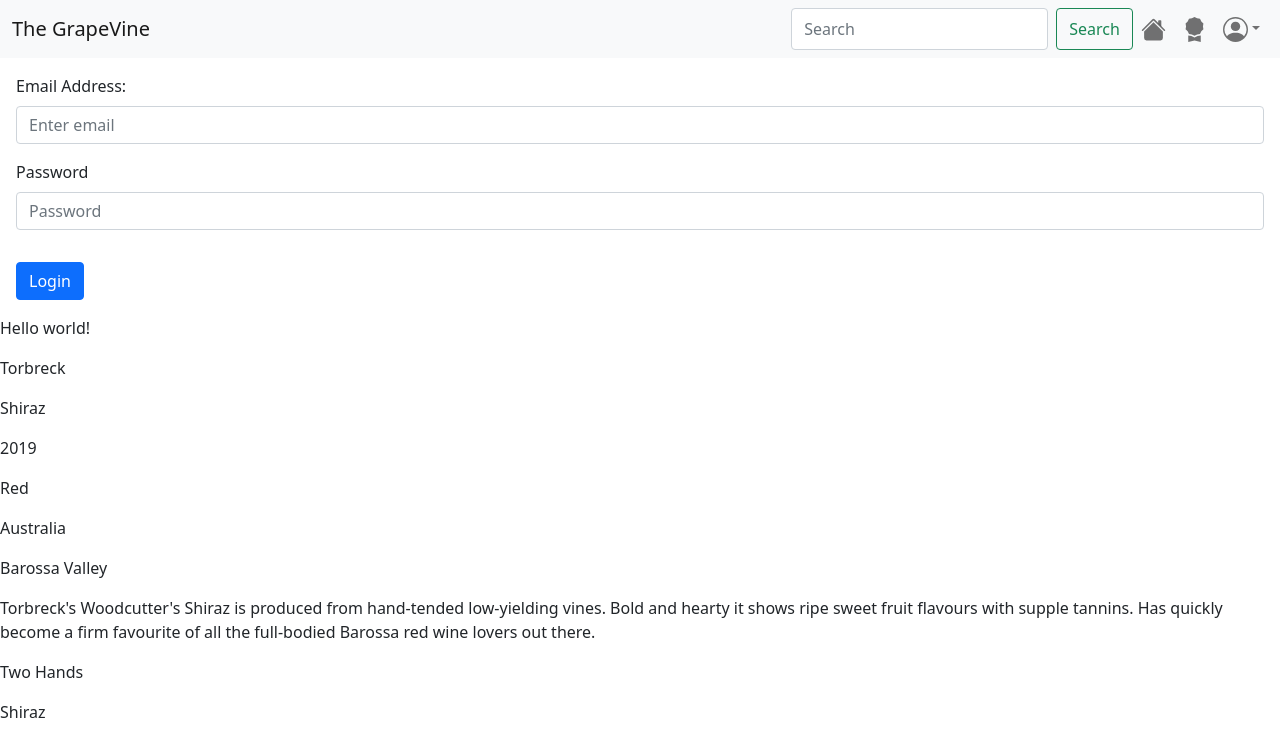
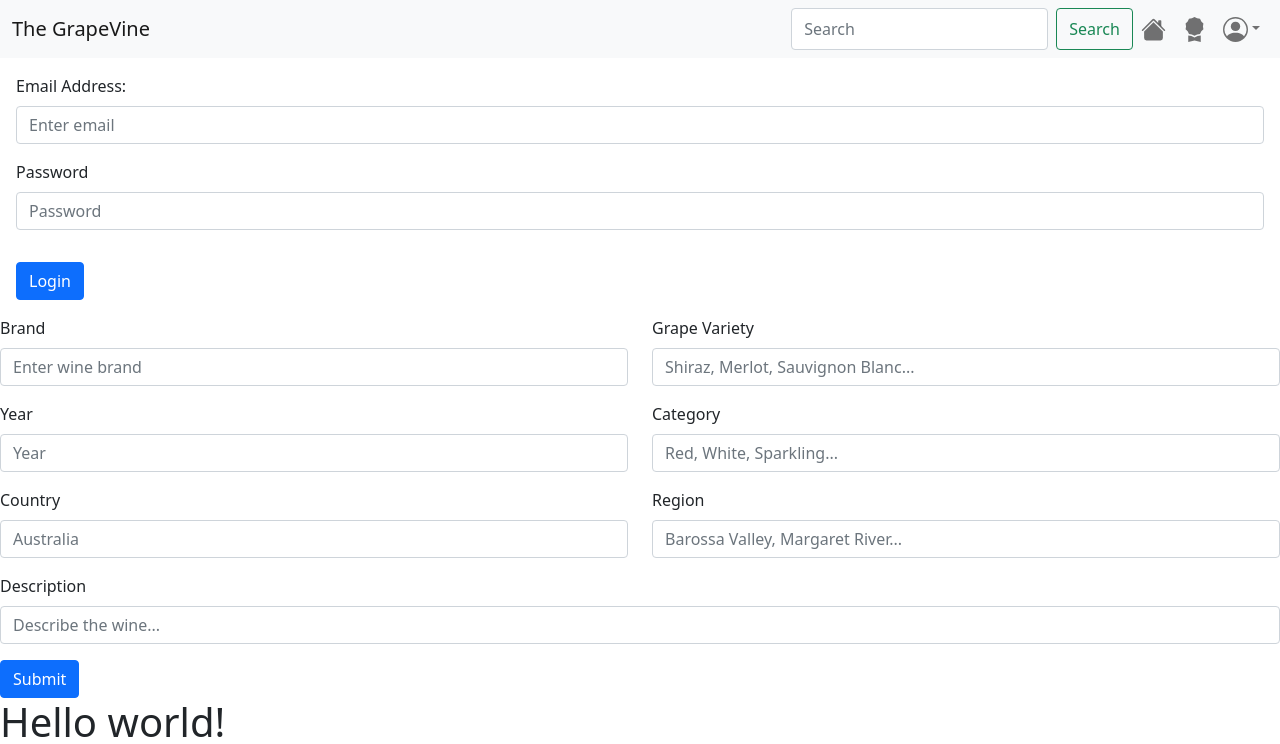
Before and after one commit to TheGrapeVineCo/client, a React (Create React App) app: page /wineListings in a window 1280 px wide. Shown: the top 744 px of the page. Built offline with nearby package versions, Linux system fonts and the light colour scheme.

Commit message:
adds formatting and basic form setup

```diff
--- a/src/App.js
+++ b/src/App.js
@@ -23,8 +23,11 @@
     <div className="App">
       <header className="App-header">
         <Navigation loggedInUser={loggedInUser} activateUser={activateUser} />
+
         {/* When no user signed in, render loginForm */}
         {!loggedInUser && <LoginForm activateUser={activateUser} />}
+
+        {/* Need to include logic for only admin to have access to NewWineForm */}
         <NewWineForm />
         <WineListings wineListings={wineListings} />
       </header>
--- a/src/components/NewWineForm.js
+++ b/src/components/NewWineForm.js
@@ -1,5 +1,127 @@
-const NewWineForm = () => {
-  return <></>;
-};
+import Button from "react-bootstrap/Button";
+import Col from "react-bootstrap/Col";
+import Form from "react-bootstrap/Form";
+import Row from "react-bootstrap/Row";
+import { useState } from "react";
+
+// somehow need to pass eg. "loggedInAdmin" param so only admins can fill out this form
+function NewWineForm() {
+  // Sets initial fields as empty
+  const initialFormData = {
+    brand: "",
+    grape_variety: "",
+    year: "",
+    category: "",
+    country: "",
+    region: "",
+    description: "",
+  };
+
+  const [formData, setFormData] = useState(initialFormData);
+
+  //   obtains data from new wine listing
+  const handleFormData = (e) => {
+    setFormData({
+      ...formData,
+      [e.target.id]: e.target.value,
+    });
+  };
+
+  //   needs validation to ensure empty data is submit
+  const handleSubmit = (e) => {
+    e.preventDefault();
+    console.log(formData);
+    console.log(e.target.value);
+    clearFormData();
+  };
+
+  //   clears the form data for next entry
+  const clearFormData = () => {
+    setFormData(initialFormData);
+  };
+
+  return (
+    <Form onSubmit={handleSubmit}>
+      <Row className="mb-3">
+        <Form.Group as={Col} controlId="brand">
+          <Form.Label>Brand</Form.Label>
+          <Form.Control
+            type="string"
+            placeholder="Enter wine brand"
+            value={formData.brand}
+            onChange={handleFormData}
+          />
+        </Form.Group>
+
+        <Form.Group as={Col} controlId="grape_variety">
+          <Form.Label>Grape Variety</Form.Label>
+          <Form.Control
+            type="string"
+            placeholder="Shiraz, Merlot, Sauvignon Blanc..."
+            value={formData.grape_variety}
+            onChange={handleFormData}
+          />
+        </Form.Group>
+      </Row>
+
+      <Row className="mb-3">
+        <Form.Group as={Col} controlId="year">
+          <Form.Label>Year</Form.Label>
+          <Form.Control
+            type="integer"
+            placeholder="Year"
+            value={formData.year}
+            onChange={handleFormData}
+          />
+        </Form.Group>
+
+        <Form.Group as={Col} controlId="category">
+          <Form.Label>Category</Form.Label>
+          <Form.Control
+            type="string"
+            placeholder="Red, White, Sparkling..."
+            value={formData.category}
+            onChange={handleFormData}
+          />
+        </Form.Group>
+      </Row>
+
+      <Row className="mb-3">
+        <Form.Group as={Col} controlId="country">
+          <Form.Label>Country</Form.Label>
+          <Form.Control
+            type="string"
+            placeholder="Australia"
+            value={formData.country}
+            onChange={handleFormData}
+          />
+        </Form.Group>
+
+        <Form.Group as={Col} controlId="region">
+          <Form.Label>Region</Form.Label>
+          <Form.Control
+            type="string"
+            placeholder="Barossa Valley, Margaret River..."
+            value={formData.region}
+            onChange={handleFormData}
+          />
+        </Form.Group>
+      </Row>
+      <Form.Group className="mb-3" controlId="description">
+        <Form.Label>Description</Form.Label>
+        <Form.Control
+          type="text"
+          placeholder="Describe the wine..."
+          value={formData.description}
+          onChange={handleFormData}
+        />
+      </Form.Group>
+
+      <Button variant="primary" type="submit">
+        Submit
+      </Button>
+    </Form>
+  );
+}
 
 export default NewWineForm;
--- a/src/components/WineListing.js
+++ b/src/components/WineListing.js
@@ -1,6 +1,9 @@
+import Card from "react-bootstrap/Card";
+
 const WineListing = ({ listing }) => {
   return (
-    <>
+    <Card>
+      <Card.Body>
         <p>{listing.brand}</p>
         <p>{listing.grape_variety}</p>
         <p>{listing.year}</p>
@@ -8,7 +11,8 @@
         <p>{listing.country}</p>
         <p>{listing.region}</p>
         <p>{listing.description}</p>
-    </>
+      </Card.Body>
+    </Card>
   );
 };
 
--- a/src/components/WineListings.js
+++ b/src/components/WineListings.js
@@ -3,7 +3,7 @@
 const WineListings = ({ wineListings }) => {
   return (
     <>
-      <p>Hello world!</p>
+      <h1>Hello world!</h1>
       {wineListings.map((listing) => (
         <WineListing key={listing.id} listing={listing} />
       ))}
```
Lines whose indentation alone changed are shown as unchanged.
